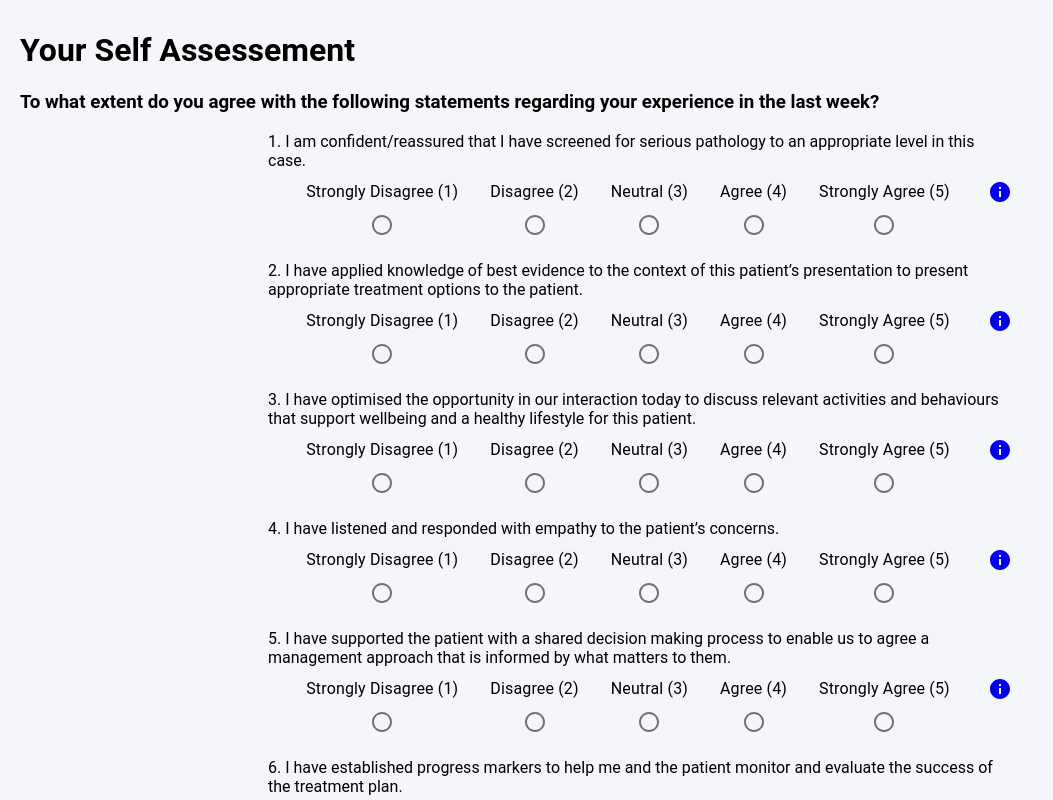
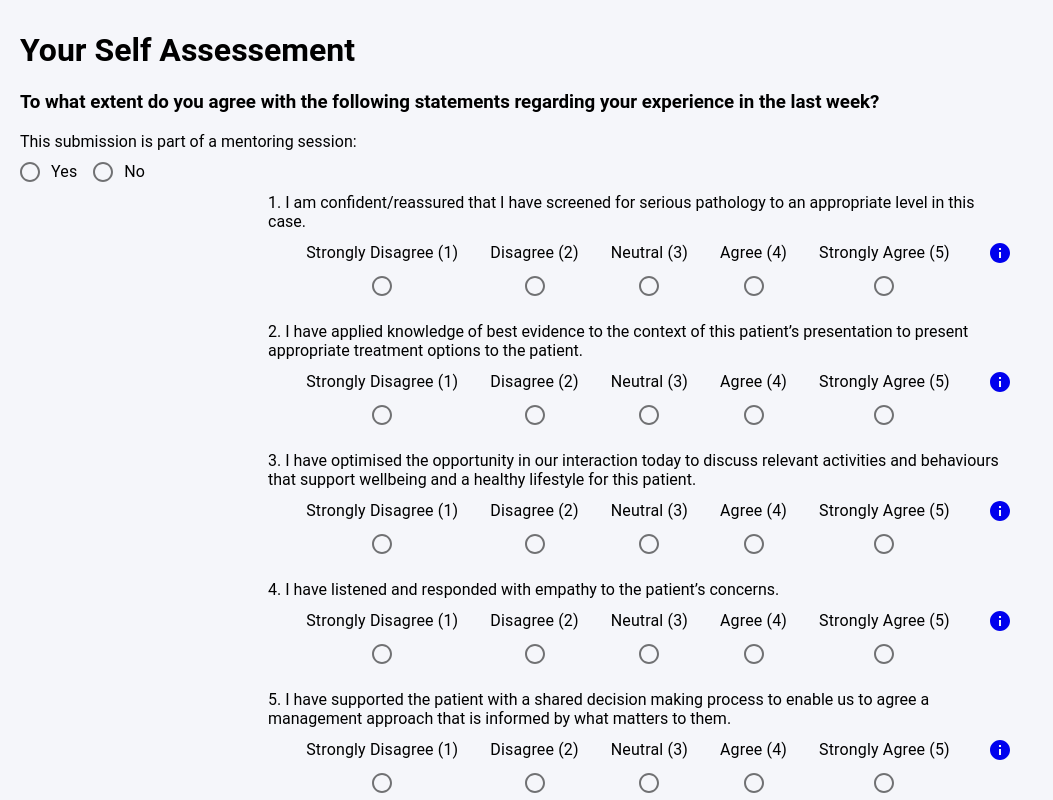
Before and after one commit to UCLComputerScience/COMP0016_2020_21_Team20, a Next.js app: page /self-assessment in a window 1280 px wide. Shown: the top 800 px of the page, without its empty margins (0-1053 px from the left). Built offline with nearby package versions, Linux system fonts and the light colour scheme.

Commit message:
Add initial mentoring session radio buttons
Co-authored-by: Matthieu Schulz <Matthew.schulz.19@ucl.ac.uk>
Co-authored-by: Zielinski <zcabmzi@ucl.ac.uk>

```diff
--- a/pages/self-assessment.js
+++ b/pages/self-assessment.js
@@ -105,6 +105,30 @@ function selfAssessment() {
         actions={dialogActions}
       />
 
+      {/* TODO make the mentoring thing prettier */}
+      <div className={styles.mentoringSessionContainer}>
+        <FormControl
+          component="fieldset"
+          className={styles.mentoringSessionRow}>
+          <label>This submission is part of a mentoring session:</label>
+          <RadioGroup
+            aria-label="mentoring-session"
+            name="mentoring-session"
+            row>
+            <FormControlLabel
+              value="1"
+              control={<Radio color="primary" />}
+              label="Yes"
+            />
+            <FormControlLabel
+              value="0"
+              control={<Radio color="primary" />}
+              label="No"
+            />
+          </RadioGroup>
+        </FormControl>
+      </div>
+
       <div className={styles.selfAssessmentContainer}>
         {questions.map((question, i) => (
           <Question
--- a/pages/self-assessment.module.css
+++ b/pages/self-assessment.module.css
@@ -8,3 +8,12 @@
   width: 60%;
   margin: auto;
 }
+
+.mentoringSessionContainer {
+  display: block;
+}
+
+.mentoringSessionRow {
+  display: flex;
+  flex-direction: row;
+}
```
